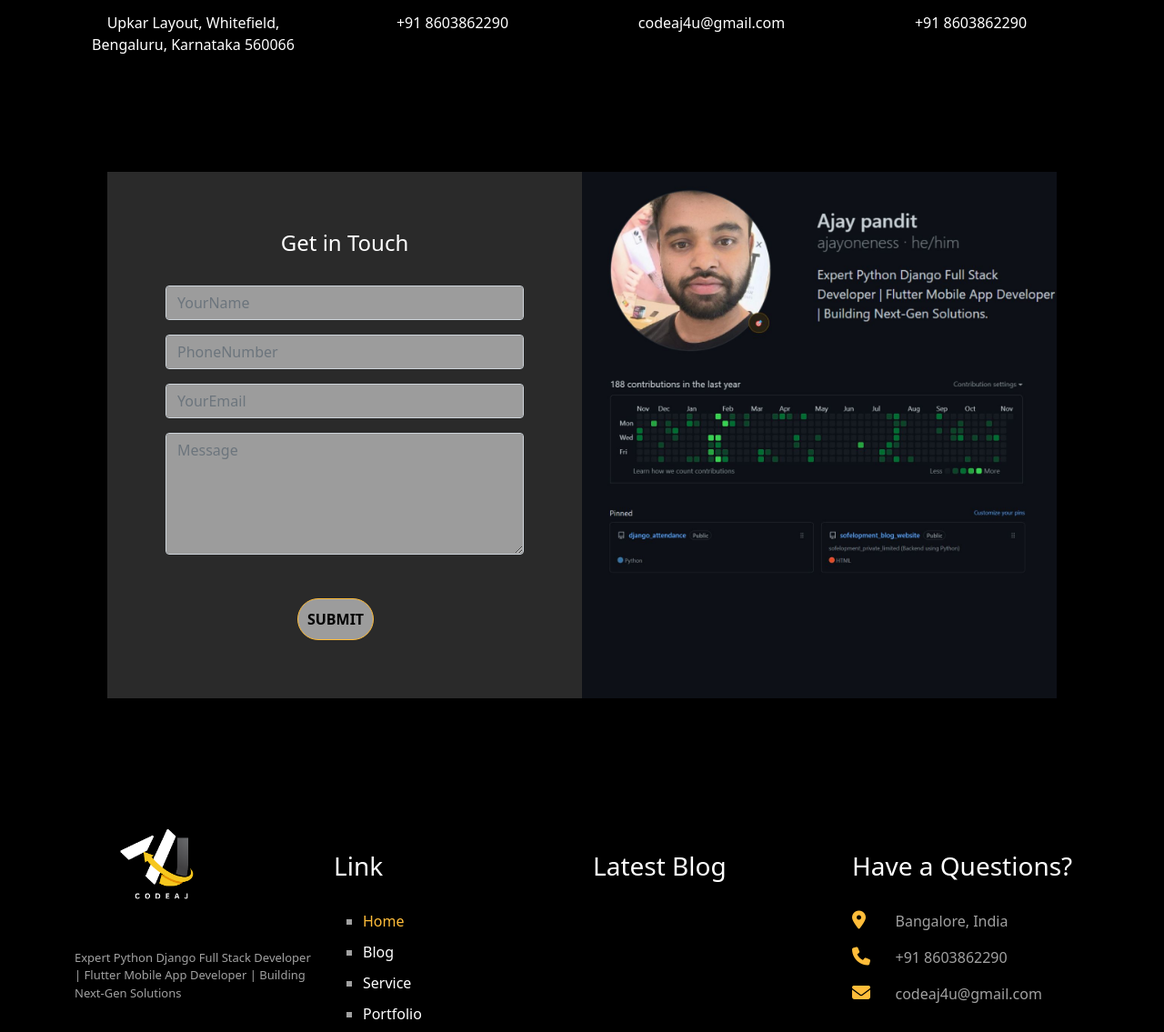
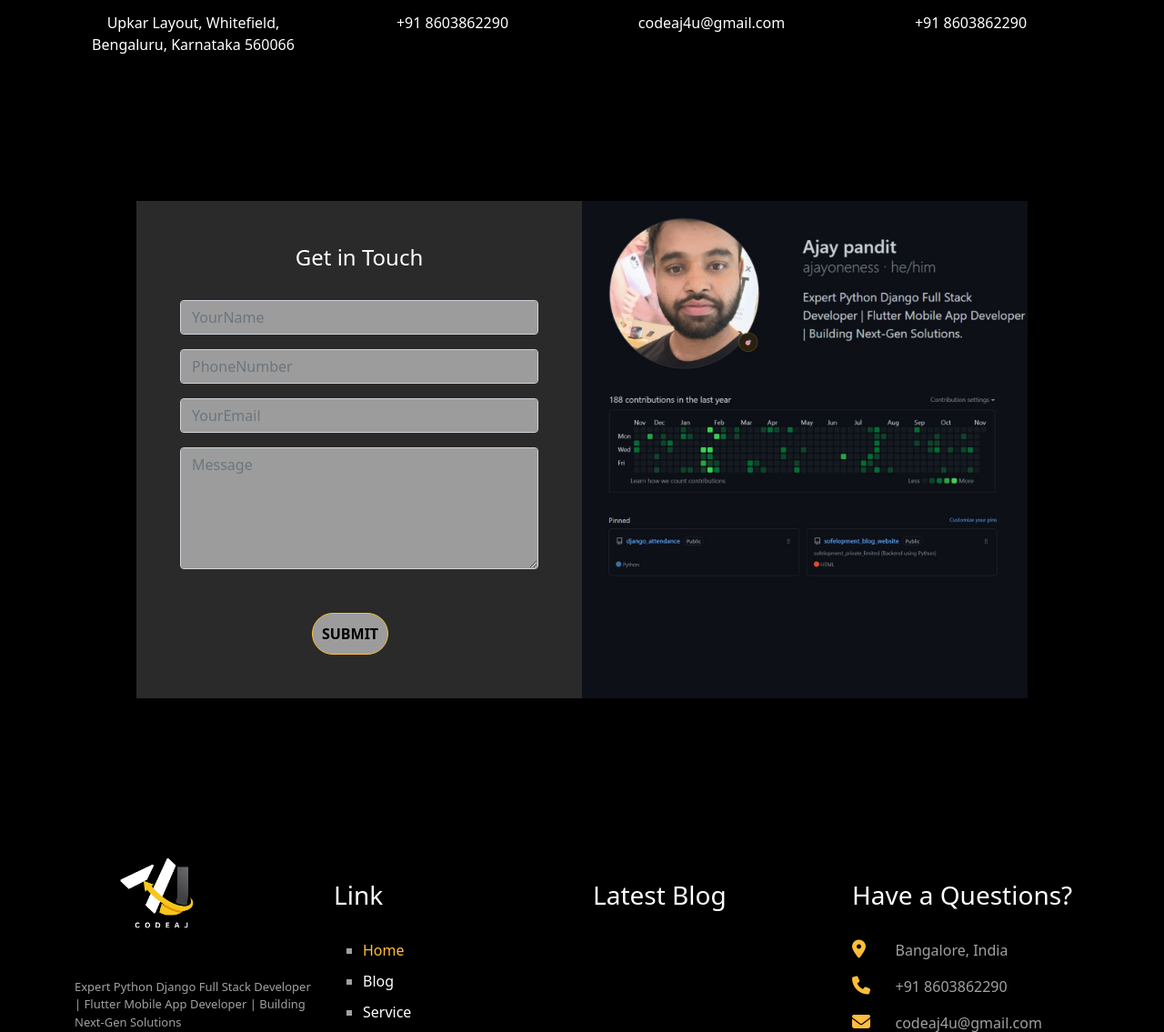
Before and after one commit to codeaj4u/codeajay-main, a Django app: page / in a window 1280 px wide. Shown: the part 5229-6364 px from the top of the page at 91% size. Run offline with Django 4.2, Linux system fonts and the light colour scheme; data that the repository does not hold is empty; some libraries are stand-ins or nearby versions.

Commit message:
mobile responsive fix

```diff
--- a/templates/index.html
+++ b/templates/index.html
@@ -1731,6 +1731,11 @@ a:hover{
 
     }
 
+    .cccccc{
+    padding : 5rem;
+
+    }
+
 
 @media only screen and (max-width: 600px) {
 
@@ -1767,6 +1772,11 @@ a:hover{
     #mob{
 
         display: block;
+
+    }
+
+    .cccccc{
+        padding : 2rem;
 
     }
 
@@ -2596,10 +2606,10 @@ a:hover{
 
 <br><br>
 
-        <div class="row p-5">
-
-
-            <div class="col-md-12 col-lg-6 col-sm-12 con2">
+        <div class="row cccccc">
+
+
+            <div class="col-md-12 col-lg-6 col-sm-12 con2 p-5">
                 <h4 class="text-center">Get in Touch</h4>
                 <br>
                 <form method="post">
```
